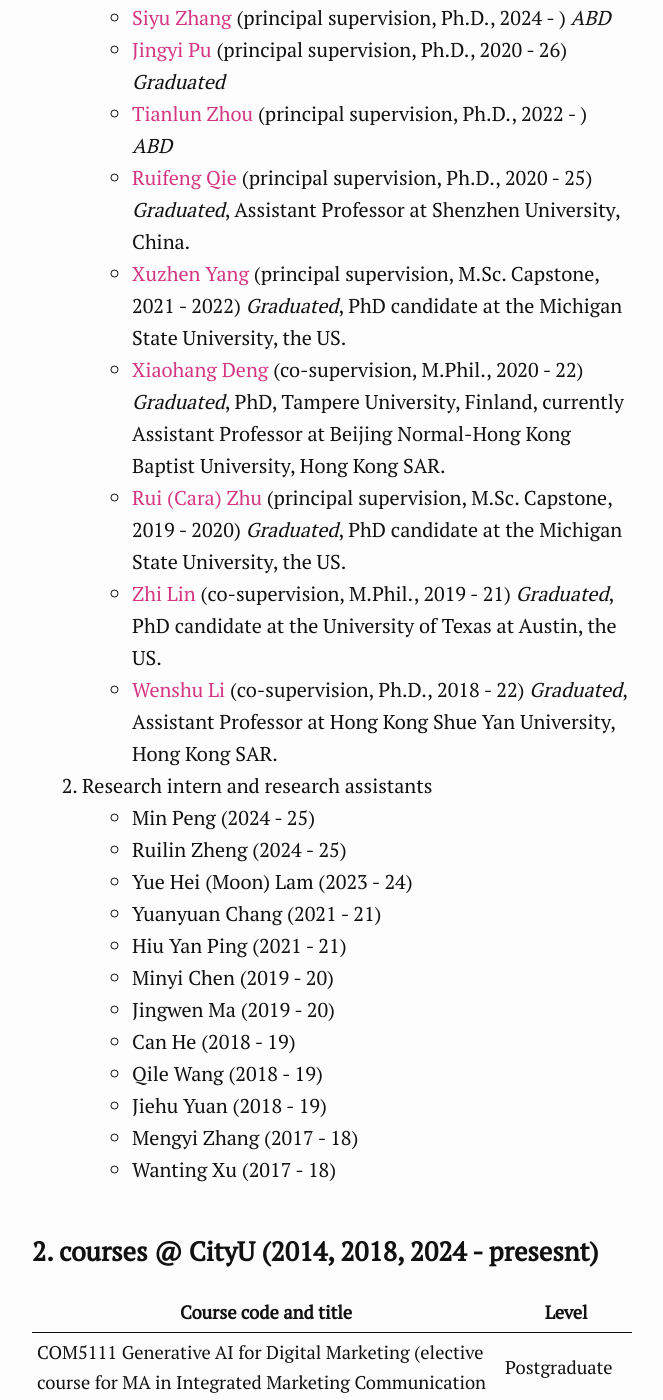
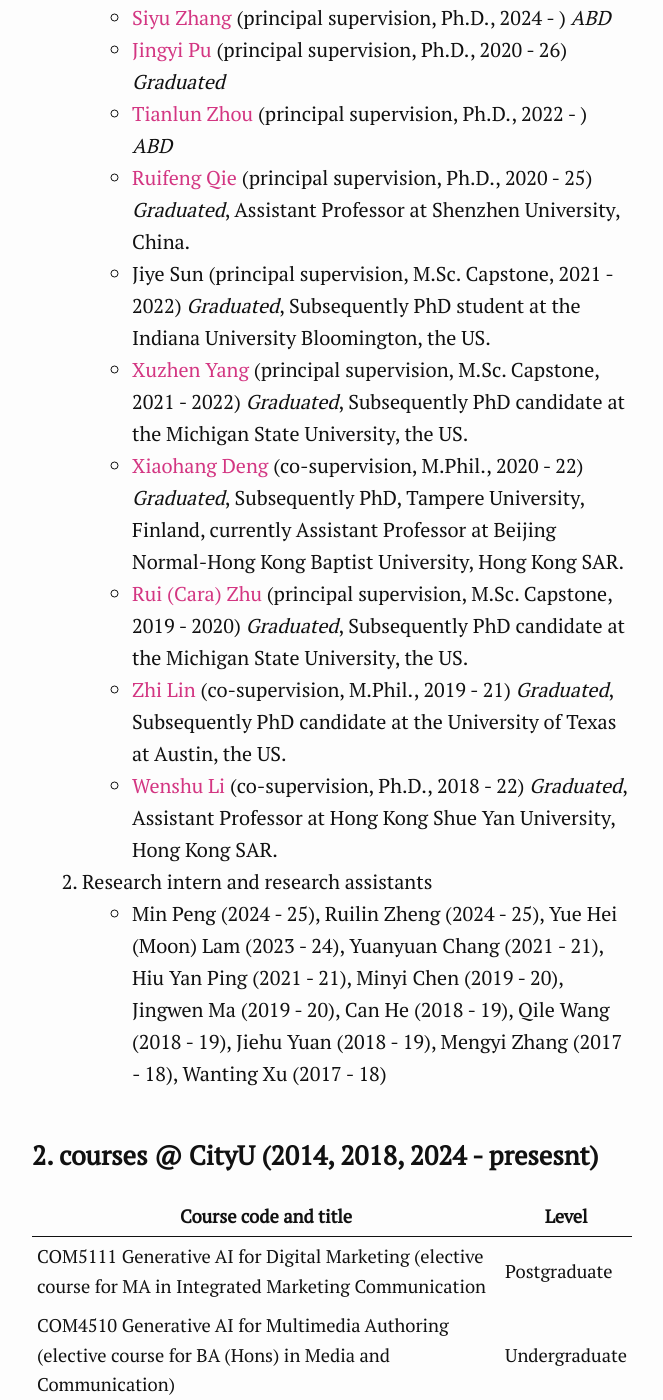
Before and after one commit to xzzhang2/xzzhang2.github.io, a Jekyll site: the page built from pages/teaching.md, in a window 1280 px wide and 1400 px high, scrolled down 1711 px. Shown: the whole window, without its empty margins (308-971 px from the left). Built offline with Jekyll 4.4.1, drawn with Linux system fonts in a browser that asks for light colours.

Commit message:
update info

```diff
--- a/pages/teaching.md
+++ b/pages/teaching.md
@@ -30,25 +30,15 @@ I have supervised eight postgraduate students (as the capstone project superviso
  - [Jingyi Pu](https://www.cityu.edu.hk/com/Profile2.aspx?u=jingyipu2) (principal supervision, Ph.D., 2020 - 26) *Graduated*
  - [Tianlun Zhou](https://www.comm.hkbu.edu.hk/comd-www/lib/pdf/PhD/ZHOU_Tianlun.pdf) (principal supervision, Ph.D., 2022 - ) *ABD*
  - [Ruifeng Qie](https://cmc.szu.edu.cn/szdw/zljs_js/2.htm) (principal supervision, Ph.D., 2020 - 25) *Graduated*, Assistant Professor at Shenzhen University, China.
- - [Xuzhen Yang](https://scholar.google.com/citations?hl=en&user=u5nPZF0AAAAJ) (principal supervision, M.Sc. Capstone, 2021 - 2022) *Graduated*, PhD candidate at the Michigan State University, the US.
- - [Xiaohang Deng](https://webpages.tuni.fi/gamification/members/dion-deng) (co-supervision, M.Phil., 2020 - 22) *Graduated*, PhD, Tampere University, Finland, currently Assistant Professor at Beijing Normal-Hong Kong Baptist University, Hong Kong SAR.
- - [Rui (Cara) Zhu](https://scholar.google.com/citations?view_op=list_works&hl=en&hl=en&user=L9WULrUAAAAJ) (principal supervision, M.Sc. Capstone, 2019 - 2020) *Graduated*, PhD candidate at the Michigan State University, the US.
- - [Zhi Lin](https://scholar.google.com/citations?user=N0hz9gwAAAAJ) (co-supervision, M.Phil., 2019 - 21) *Graduated*, PhD candidate at the University of Texas at Austin, the US.
+ - Jiye Sun (principal supervision, M.Sc. Capstone, 2021 - 2022) *Graduated*, Subsequently PhD student at the Indiana University Bloomington, the US.
+ - [Xuzhen Yang](https://scholar.google.com/citations?hl=en&user=u5nPZF0AAAAJ) (principal supervision, M.Sc. Capstone, 2021 - 2022) *Graduated*, Subsequently PhD candidate at the Michigan State University, the US.
+ - [Xiaohang Deng](https://webpages.tuni.fi/gamification/members/dion-deng) (co-supervision, M.Phil., 2020 - 22) *Graduated*, Subsequently PhD, Tampere University, Finland, currently Assistant Professor at Beijing Normal-Hong Kong Baptist University, Hong Kong SAR.
+ - [Rui (Cara) Zhu](https://scholar.google.com/citations?view_op=list_works&hl=en&hl=en&user=L9WULrUAAAAJ) (principal supervision, M.Sc. Capstone, 2019 - 2020) *Graduated*, Subsequently PhD candidate at the Michigan State University, the US.
+ - [Zhi Lin](https://scholar.google.com/citations?user=N0hz9gwAAAAJ) (co-supervision, M.Phil., 2019 - 21) *Graduated*, Subsequently PhD candidate at the University of Texas at Austin, the US.
  - [Wenshu Li](https://scholar.google.com/citations?user=qfxb7XoAAAAJ) (co-supervision, Ph.D., 2018 - 22) *Graduated*, Assistant Professor at Hong Kong Shue Yan University, Hong Kong SAR.
 
 2. Research intern and research assistants
- - Min Peng (2024 - 25)
- - Ruilin Zheng (2024 - 25)
- - Yue Hei (Moon) Lam (2023 - 24)
- - Yuanyuan Chang (2021 - 21)
- - Hiu Yan Ping (2021 - 21)
- - Minyi Chen (2019 - 20)
- - Jingwen Ma (2019 - 20)
- - Can He (2018 - 19)
- - Qile Wang (2018 - 19)
- - Jiehu Yuan (2018 - 19)
- - Mengyi Zhang (2017 - 18)
- - Wanting Xu (2017 - 18)
+ - Min Peng (2024 - 25), Ruilin Zheng (2024 - 25), Yue Hei (Moon) Lam (2023 - 24), Yuanyuan Chang (2021 - 21), Hiu Yan Ping (2021 - 21), Minyi Chen (2019 - 20), Jingwen Ma (2019 - 20), Can He (2018 - 19), Qile Wang (2018 - 19),  Jiehu Yuan (2018 - 19), Mengyi Zhang (2017 - 18), Wanting Xu (2017 - 18)
 
 
 ### <a name="cityu_courese"></a>2. courses @ CityU (2014, 2018, 2024 - presesnt)
```
Also changed, not shown: pages/projects.md (+11 -13 lines), pages/pubs.md (+5 -5 lines).
